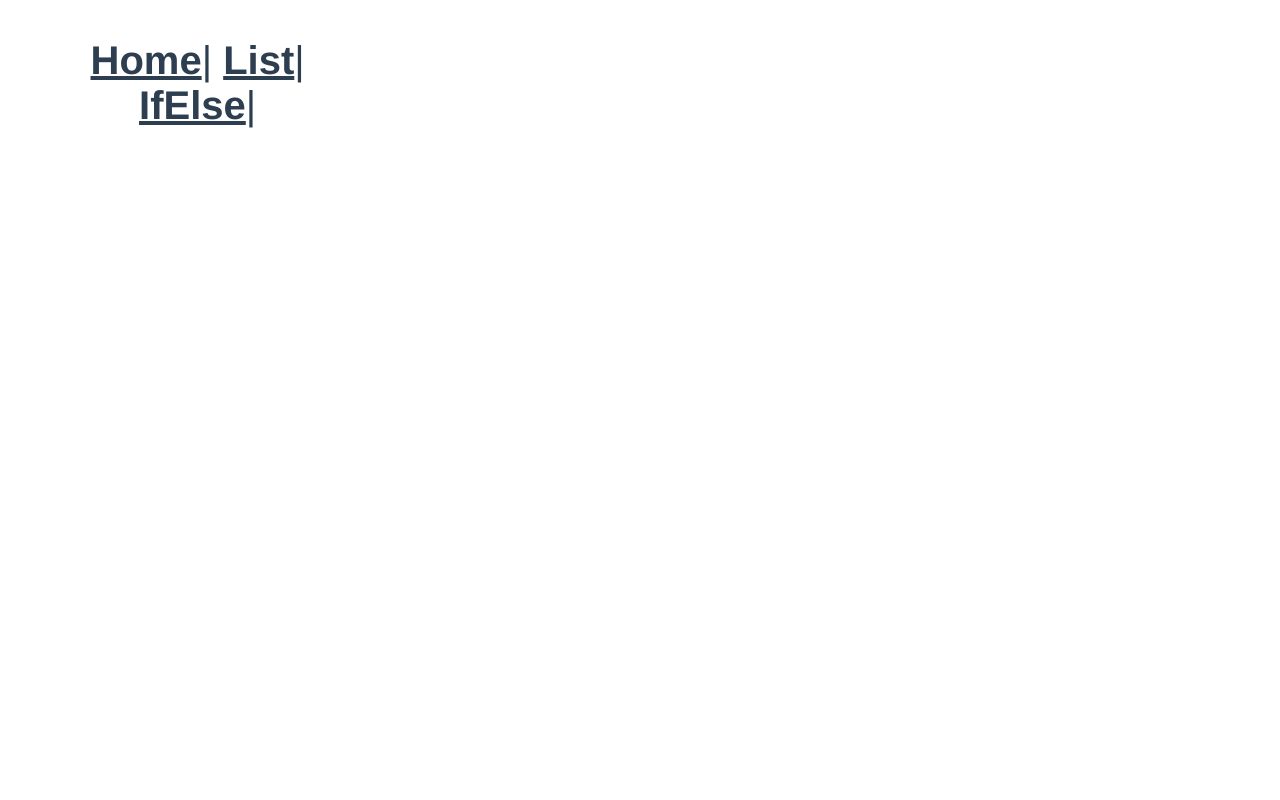
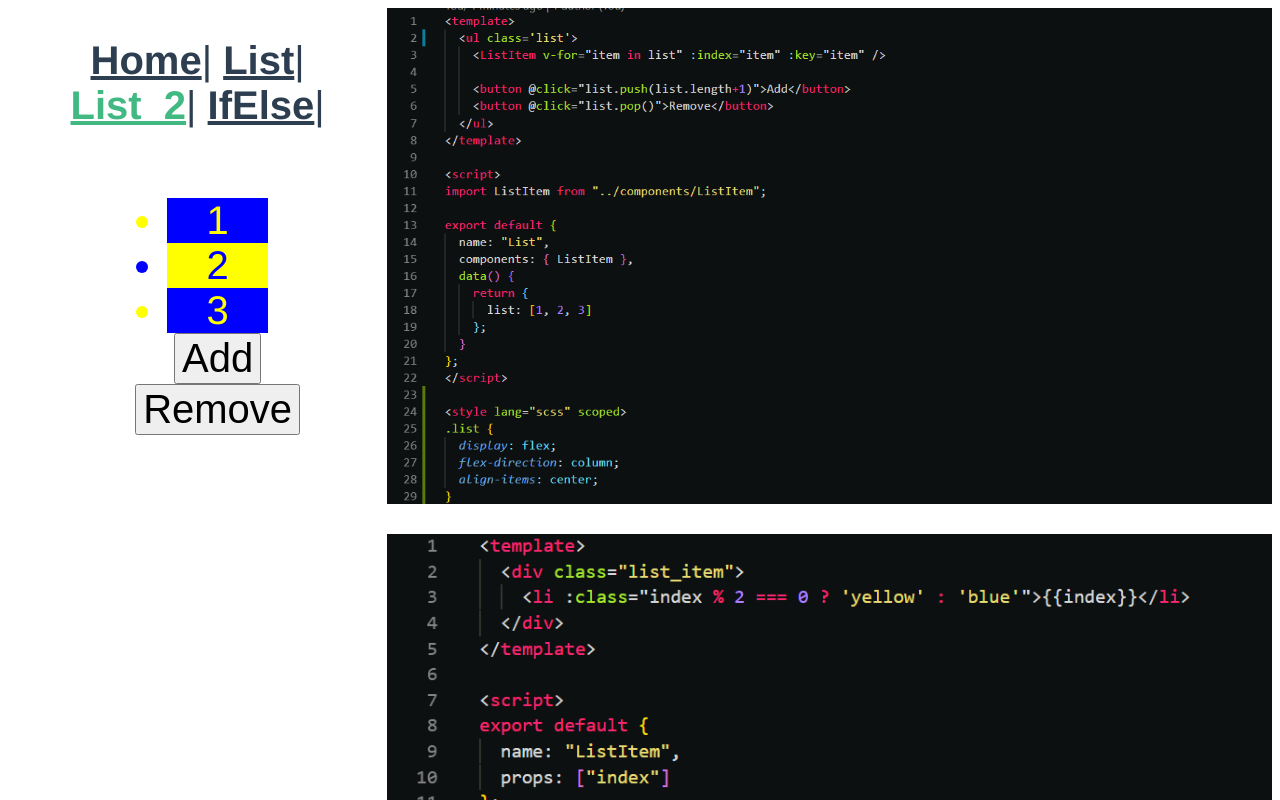
Before and after one commit to zp00v0518/workshop, a Vue app: page /list_2 in a window 1280 px wide. Shown: the top 800 px of the page. Built offline with nearby package versions, Linux system fonts and the light colour scheme.

Commit message:
add List_2

```diff
--- a/src/components/SideBar.vue
+++ b/src/components/SideBar.vue
@@ -2,6 +2,7 @@
   <div id="nav">
     <router-link to="/">Home</router-link>|
     <router-link to="/list">List</router-link>|
+    <router-link to="/list_2">List_2</router-link>|
     <router-link to="/ifelse">IfElse</router-link>|
   </div>
 </template>
--- a/src/router/index.js
+++ b/src/router/index.js
@@ -2,6 +2,7 @@ import Vue from 'vue';
 import VueRouter from 'vue-router';
 import Home from '../views/Home';
 import List from '../views/List';
+import List_2 from '../views/List_2';
 import IfElse from '../views/IfElse';
 
 Vue.use(VueRouter);
@@ -16,6 +17,11 @@ const routes = [
     path: '/list',
     name: 'List',
     component: List
+  },
+  {
+    path: '/list_2',
+    name: 'List_2',
+    component: List_2
   },
   {
     path: '/ifelse',
--- /dev/null
+++ b/src/views/List_2/index.vue
@@ -0,0 +1,3 @@
+<template src="./list.html"></template>
+<script src="./list.js"></script>
+<style src="./list.scss" lang="scss" scoped></style>
--- /dev/null
+++ b/src/views/List_2/list.html
@@ -0,0 +1,6 @@
+  <ul class="list">
+    <ListItem v-for="item in list" :index="item" :key="item" />
+
+    <button @click="list.push(list.length+1)">Add</button>
+    <button @click="list.pop()">Remove</button>
+  </ul>
--- /dev/null
+++ b/src/views/List_2/list.js
@@ -0,0 +1,15 @@
+import ListItem from "../../components/ListItem";
+
+export default {
+  name: "List",
+  components: { ListItem },
+  data() {
+    return {
+      list: [1, 2, 3]
+    };
+  },
+  created() {
+    const list = ["list-1", 'list-2'];
+    this.$store.commit("SET_LIST_IMG", list);
+  }
+};
--- /dev/null
+++ b/src/views/List_2/list.scss
@@ -0,0 +1,8 @@
+.list {
+  display: flex;
+  flex-direction: column;
+  align-items: center;
+  & button{
+    font-size: inherit;
+  }
+}
```
